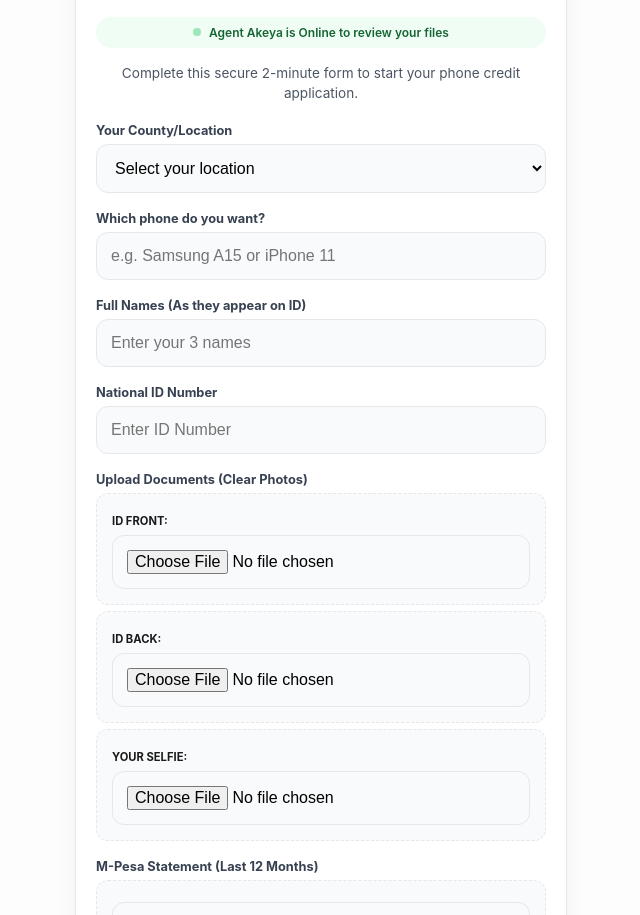
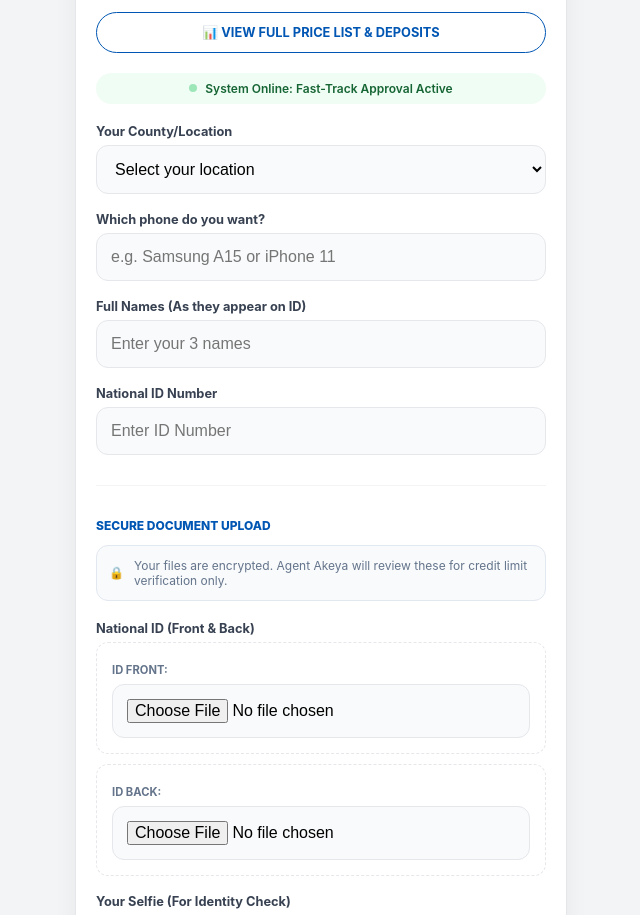
Before and after one commit to Lilan3691/phoneshop, a plain HTML site: page index.html in a window 1280 px wide. Shown: the part 157-1072 px from the top of the page, without its empty margins (319-959 px from the left). Drawn offline with Linux system fonts and the light colour scheme.

Commit message:
Update index.html

```diff
--- a/index.html
+++ b/index.html
@@ -10,11 +10,12 @@
             --soft-bg: #fdfdfd;
             --text-dark: #1a1a1a;
             --border-light: #e5e7eb;
+            --success-green: #166534;
         }
 
         body {
             font-family: -apple-system, BlinkMacSystemFont, "Segoe UI", Roboto, sans-serif;
-            background-color: var(--soft-bg);
+            background-color: #f3f4f6;
             padding: 20px 15px;
             margin: 0;
             color: var(--text-dark);
@@ -33,7 +34,7 @@
             border: 1px solid var(--border-light);
         }
 
-        .brand-header { text-align: center; margin-bottom: 20px; }
+        .brand-header { text-align: center; margin-bottom: 15px; }
         .brand-header h1 {
             color: var(--text-dark);
             font-size: 1.1em;
@@ -43,30 +44,49 @@
             margin: 0;
         }
 
+        .price-list-btn {
+            display: block;
+            text-align: center;
+            background: #fff;
+            color: var(--primary-blue);
+            padding: 12px;
+            border: 1.5px solid var(--primary-blue);
+            border-radius: 50px;
+            text-decoration: none;
+            font-size: 0.8em;
+            font-weight: 700;
+            margin: 10px 0 20px 0;
+            transition: 0.2s;
+        }
+        .price-list-btn:hover { background: #f0f7ff; }
+
         .agent-status {
             display: flex;
             align-items: center;
             justify-content: center;
             gap: 8px;
             background: #f0fdf4;
-            color: #166534;
+            color: var(--success-green);
             padding: 8px;
             border-radius: 50px;
             font-size: 0.75em;
             font-weight: 600;
-            margin: 15px 0;
+            margin-bottom: 20px;
         }
         .dot { height: 8px; width: 8px; background-color: #22c55e; border-radius: 50%; display: inline-block; animation: pulse 2s infinite; }
-
         @keyframes pulse { 0% { opacity: 1; } 50% { opacity: 0.4; } 100% { opacity: 1; } }
 
-        .service-note {
-            font-size: 0.85em;
-            color: #4b5563;
-            text-align: center;
-            line-height: 1.5;
+        .secure-note {
+            background: #f8fafc;
+            border: 1px solid #e2e8f0;
+            padding: 12px;
+            border-radius: 12px;
+            font-size: 0.75em;
+            color: #64748b;
             margin-bottom: 20px;
-            padding: 0 10px;
+            display: flex;
+            align-items: center;
+            gap: 10px;
         }
 
         label { display: block; margin-top: 18px; font-weight: 700; font-size: 0.8em; color: #374151; }
@@ -81,13 +101,12 @@
             font-size: 16px;
             background-color: #f9fafb;
             color: #000;
-            transition: 0.2s;
         }
 
         input:focus { border-color: var(--text-dark); background-color: #fff; outline: none; }
 
         .upload-section {
-            background: #f9fafb;
+            background: #ffffff;
             border: 1.5px dashed var(--border-light);
             padding: 15px;
             border-radius: 12px;
@@ -107,17 +126,7 @@
             cursor: pointer;
         }
 
-        .whatsapp-link {
-            display: block;
-            text-align: center;
-            color: #25d366;
-            text-decoration: none;
-            font-size: 0.85em;
-            font-weight: 700;
-            margin-top: 15px;
-        }
-
-        .footer { text-align: center; font-size: 0.7em; color: #9ca3af; margin: 30px 0; }
+        .footer { text-align: center; font-size: 0.7em; color: #9ca3af; margin: 30px 0; line-height: 1.6; }
     </style>
 </head>
 <body>
@@ -128,13 +137,11 @@
         <img src="https://mophones.co/cdn/shop/files/MO-Logo-01_160x.png?v=1691582743" width="90" style="margin-top:10px;">
     </div>
 
+    <a href="https://mophones.co" target="_blank" class="price-list-btn">📊 VIEW FULL PRICE LIST & DEPOSITS</a>
+
     <div class="agent-status">
-        <span class="dot"></span> Agent Akeya is Online to review your files
+        <span class="dot"></span> System Online: Fast-Track Approval Active
     </div>
-
-    <p class="service-note">
-        Complete this secure 2-minute form to start your phone credit application.
-    </p>
 
     <form id="ironCladPortal">
         <label>Your County/Location</label>
@@ -156,50 +163,60 @@
         <label>National ID Number</label>
         <input type="text" name="id_number" maxlength="8" placeholder="Enter ID Number" required>
 
-        <label>Upload Documents (Clear Photos)</label>
-        <div class="upload-section">
-            <span style="font-size: 0.7em; font-weight: 700;">ID FRONT:</span> <input type="file" name="id_front" accept="image/*" required>
-        </div>
-        <div class="upload-section">
-            <span style="font-size: 0.7em; font-weight: 700;">ID BACK:</span> <input type="file" name="id_back" accept="image/*" required>
-        </div>
-        <div class="upload-section">
-            <span style="font-size: 0.7em; font-weight: 700;">YOUR SELFIE:</span> <input type="file" name="selfie" accept="image/*" required>
+        <div style="margin-top:30px; border-top: 1px solid #f3f4f6; padding-top: 20px;">
+            <p style="font-size: 0.75em; font-weight: 800; color: var(--primary-blue);">SECURE DOCUMENT UPLOAD</p>
         </div>
 
-        <label>M-Pesa Statement (Last 12 Months)</label>
+        <div class="secure-note">
+            <span>🔒</span>
+            <span>Your files are encrypted. Agent Akeya will review these for credit limit verification only.</span>
+        </div>
+
+        <label>National ID (Front & Back)</label>
+        <div class="upload-section">
+            <span style="font-size: 0.7em; font-weight: 700; color: #64748b;">ID FRONT:</span>
+            <input type="file" name="id_front" accept="image/*" required>
+        </div>
+        <div class="upload-section" style="margin-top:10px;">
+            <span style="font-size: 0.7em; font-weight: 700; color: #64748b;">ID BACK:</span>
+            <input type="file" name="id_back" accept="image/*" required>
+        </div>
+
+        <label>Your Selfie (For Identity Check)</label>
+        <div class="upload-section">
+            <input type="file" name="selfie" accept="image/*" required>
+        </div>
+
+        <label>M-Pesa Statement (Last 12 Months PDF)</label>
         <div class="upload-section">
             <input type="file" name="mpesa_statement" accept=".pdf" required>
         </div>
-        <input type="text" name="mpesa_password" placeholder="Statement PDF Password" required>
+        <input type="text" name="mpesa_password" placeholder="Statement PDF Password (if any)" style="margin-top:10px;">
 
-        <div style="margin-top:30px; border-top: 1px solid #f3f4f6; padding-top: 10px;">
+        <div style="margin-top:30px; border-top: 1px solid #f3f4f6; padding-top: 20px;">
             <p style="font-size: 0.75em; font-weight: 800; color: #111;">REFERENCE PERSON (KIN)</p>
         </div>
 
         <label>Kin Full Name</label>
         <input type="text" name="nok_name" placeholder="Full Name" required>
 
-        <label>Kin ID Number</label>
-        <input type="text" name="nok_id" maxlength="8" placeholder="ID Number" required>
-
         <label>Kin Phone Number</label>
         <input type="text" name="nok_contact" value="+254" required>
 
         <button type="submit" class="btn-submit" id="submitBtn">
-            <span id="btnText">Submit My Application</span>
+            <span id="btnText">Submit Application for Review</span>
         </button>
 
-        <a href="https://wa.me/254112384099?text=Hello%20Akeya,%20I%20am%20applying%20for%20a%20phone." class="whatsapp-link">
-            Need help? Chat with Agent Akeya
-        </a>
+        <p style="text-align: center; font-size: 0.7em; color: #9ca3af; margin-top: 15px;">
+            Submission signifies agreement to credit terms.
+        </p>
     </form>
 </div>
 
 <div class="footer">
     Portal Ref: <strong>mo_leads_portal</strong><br>
     Pioneer House, Kimathi Street, Nairobi.<br>
-    © 2024 & Beyond Creditphoneslimited
+    © 2026 Creditphoneslimited
 </div>
 </body>
 </html>
```
